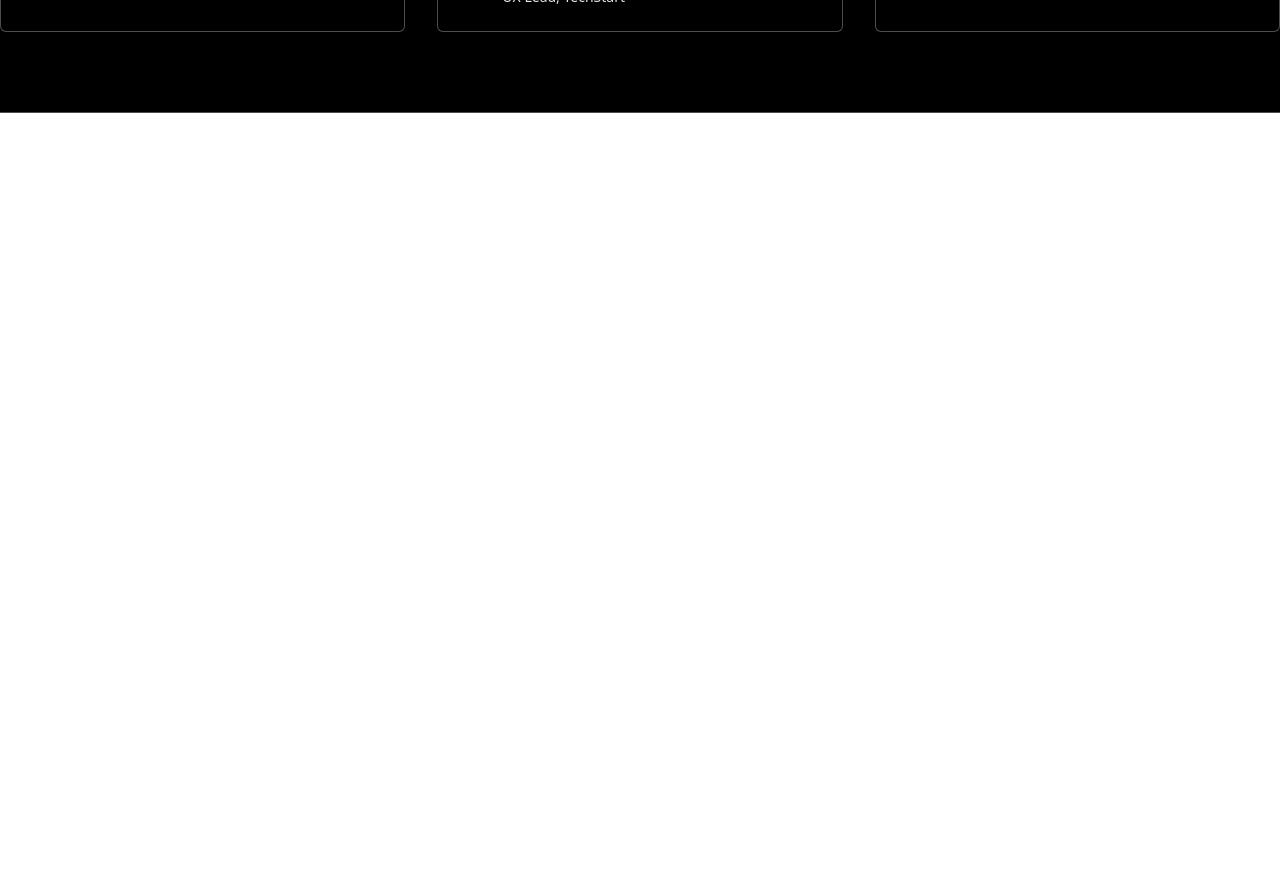
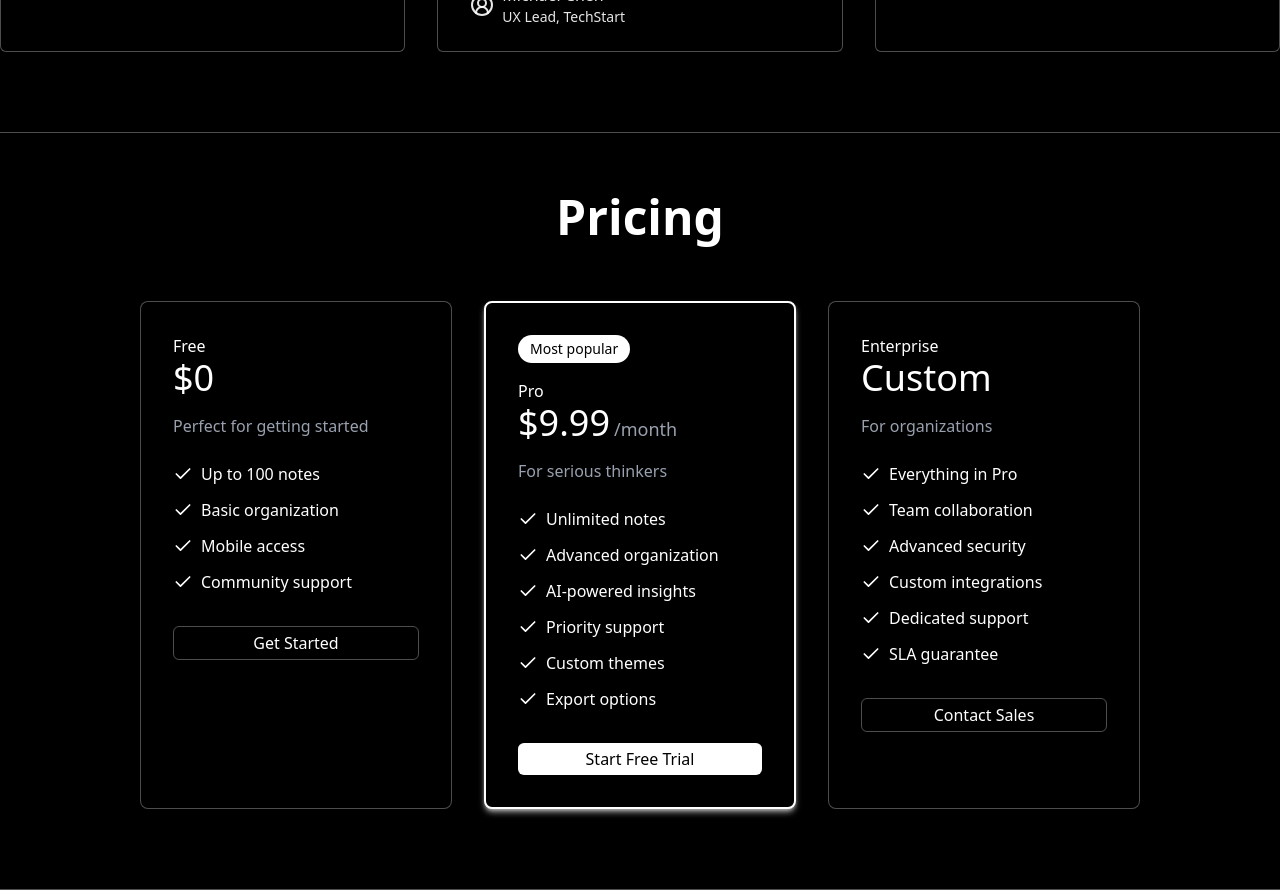
Before and after one commit to Aaidt/excal, a Next.js app in the folder apps/excal-frontend/: page / in a window 1280 px wide. Shown: the part 1540-2430 px from the top of the page. Before the commit the page ends 1653 px from the top, so only its background shows below. Built offline with nearby package versions, Linux system fonts and the light colour scheme.

Commit message:
pricing section

```diff
--- a/apps/excal-frontend/app/page.tsx
+++ b/apps/excal-frontend/app/page.tsx
@@ -2,7 +2,7 @@
 
 import Link from "next/link"
 import Image from "next/image"
-import { ArrowRight, Share2, Users, Download, Layers, Star, CircleUserRound } from 'lucide-react'
+import { ArrowRight, Share2, Users, Download, Layers, Star, CircleUserRound, Check } from 'lucide-react'
 import { motion } from "framer-motion"
 
 export default function Home() {
@@ -42,6 +42,51 @@ export default function Home() {
     }
   ]
 
+  const prices = [
+    {
+      name: "Free",
+      price: "$0",
+      description: "Perfect for getting started",
+      features: [
+        "Up to 100 notes",
+        "Basic organization",
+        "Mobile access",
+        "Community support"
+      ],
+      buttonText: "Get Started",
+    },
+    {
+      name: "Pro",
+      price: "$9.99",
+      period: "/month",
+      description: "For serious thinkers",
+      features: [
+        "Unlimited notes",
+        "Advanced organization",
+        "AI-powered insights",
+        "Priority support",
+        "Custom themes",
+        "Export options"
+      ],
+      buttonText: "Start Free Trial",
+      popular: true
+    },
+    {
+      name: "Enterprise",
+      price: "Custom",
+      description: "For organizations",
+      features: [
+        "Everything in Pro",
+        "Team collaboration",
+        "Advanced security",
+        "Custom integrations",
+        "Dedicated support",
+        "SLA guarantee"
+      ],
+      buttonText: "Contact Sales"
+    }
+  ]
+
   return (
     <div className="bg-black text-white min-w-screen min-h-screen min-h-full">
 
@@ -51,10 +96,15 @@ export default function Home() {
           <div className="text-3xl font-bold flex items-center cursor-pointer">Excal</div>
 
           <div className="flex items-center gap-6">
-            <div className="hover:underline hover:underline-offset-3 font-semibold transition-all duration-300 hover:-translate-y-1 cursor-pointer">Features</div>
-            <div className="hover:underline hover:underline-offset-3 font-semibold transition-all duration-300 hover:-translate-y-1 cursor-pointer">How it works</div>
-            <div className="hover:underline hover:underline-offset-3 font-semibold transition-all duration-300 hover:-translate-y-1 cursor-pointer">Testimonials</div>
-            <div className="hover:underline hover:underline-offset-3 font-semibold transition-all duration-300 hover:-translate-y-1 cursor-pointer">Pricing</div>
+            <Link href="#features">
+              <div className="hover:underline hover:underline-offset-3 font-semibold transition-all duration-300 hover:-translate-y-1 cursor-pointer">Features</div>
+            </Link>
+            <Link href="#testimonials">
+              <div className="hover:underline hover:underline-offset-3 font-semibold transition-all duration-300 hover:-translate-y-1 cursor-pointer">Testimonials</div>
+            </Link>
+            <Link href="#pricing">
+              <div className="hover:underline hover:underline-offset-3 font-semibold transition-all duration-300 hover:-translate-y-1 cursor-pointer">Pricing</div>
+            </Link>
 
             <div className="flex gap-2">
               <Link href="/signup">
@@ -104,8 +154,8 @@ export default function Home() {
       </div>
 
 
-      <div className="pb-30 border-b border-white/30">
-        <h1 className="font-bold text-5xl pt-10 pl-15 mr-18 flex justify-center">Powerful features for creative minds</h1>
+      <div id="features" className="pb-30 border-b bg-white/10 text-white border-white/30">
+        <h1 className="font-bold text-5xl pt-15 pl-15 mr-18 flex justify-center">Powerful features for creative minds</h1>
         <p className="mr-18 pt-5 text-gray-400 flex justify-center text-xl text-center">Everything you need to bring your ideas to life, collaborate with others, <br />
           and share your vision.</p>
         <div className="flex gap-12 justify-center pt-5">
@@ -117,7 +167,7 @@ export default function Home() {
               whileInView={{ opacity: 1, y: 40 }}
               viewport={{ once: true }}
               transition={{ duration: 0.4, delay: index * 0.2 }}
-              className="bg-black border border-white/20 text-white/90 p-4 w-78 rounded-md transition-all duration-300 hover:shadow-lg hover:shadow-white/10 hover:-translate-y-1"
+              className="bg-black border border-white/30 text-white/90 p-4 w-78 rounded-md transition-all duration-300 hover:shadow-lg hover:shadow-white/10 hover:-translate-y-1"
             >
               <div className="w-fit pb-6 p-4">{feature.icon}</div>
               <h3 className="text-2xl font-bold pb-4">{feature.title}</h3>
@@ -130,7 +180,7 @@ export default function Home() {
       </div>
 
 
-      <div className="pt-15 pb-20 border-b border-white/30 ">
+      <div id="testimonials" className="pt-15 pb-20 border-b border-white/30 ">
         <h1 className="flex justify-center mr-25 text-5xl font-bold pb-5">Loved by teams worldwide</h1>
         <p className="flex justify-center mr-25 text-xl text-gray-400 ">See what our users say about their experience with Excal.</p>
 
@@ -165,6 +215,53 @@ export default function Home() {
       </div>
 
 
+      <div id="pricing" className="pt-15 pb-20 border-b border-white/30">
+
+        <div className="text-5xl font-bold flex justify-center pb-15">
+          Pricing
+        </div>
+
+        <div className="flex gap-8 justify-center">
+          {prices.map((tier, index) => (
+            <motion.div
+              key={index}
+              initial={{ opacity: 0, y: 20 }}
+              whileInView={{ opacity: 1, y: 0 }}
+              viewport={{ once: true }}
+              transition={{ duration: 0.4, delay: index * 0.2 }}
+              className={`bg-black text-white p-8 rounded-lg flex flex-col w-78
+                  ${tier.popular ? "shadow-md shadow-white/60 border-2 border-white hover:shadow-lg transition-all duration-300"
+                  : "hover:shadow-white/80 border border-white/30 duration-300 transition-all hover:shadow-md duration-300"}`}
+            >
+              {tier.popular && (
+                <div className="rounded-full w-fit text-sm mb-4 px-3 py-1 bg-white text-black font-medium">
+                  Most popular
+                </div>
+              )}
+              <h3 className="font-medium">{tier.name}</h3>
+              <div className="flex items-baseline mb-4 ">
+                <span className="text-4xl font-light">{tier.price}</span>
+                {tier.period && <span className="text-lg text-gray-400 ml-1">{tier.period}</span>}
+              </div>
+              <p className=" mb-6 text-gray-400">{tier.description}</p>
+              <ul className="space-y-3 mb-8">
+                {tier.features.map((feature, i) => (
+                  <li key={i} className="flex items-center gap-2">
+                    <Check className="h-5 w-5 " />
+                    <span>{feature}</span>
+                  </li>
+                ))}
+              </ul>
+              <Link href="/signup">
+                <button className={`hover:-translate-y-1 px-2 py-1 rounded-md w-full duration-300 font-medium
+                ${tier.popular ? "bg-white text-black hover:bg-white/80" : "border border-white/30 hover:bg-white/10"}`}>{tier.buttonText}</button>
+              </Link>
+
+            </motion.div>
+
+          ))}
+        </div>
+      </div>
 
     </div>
   );
```
